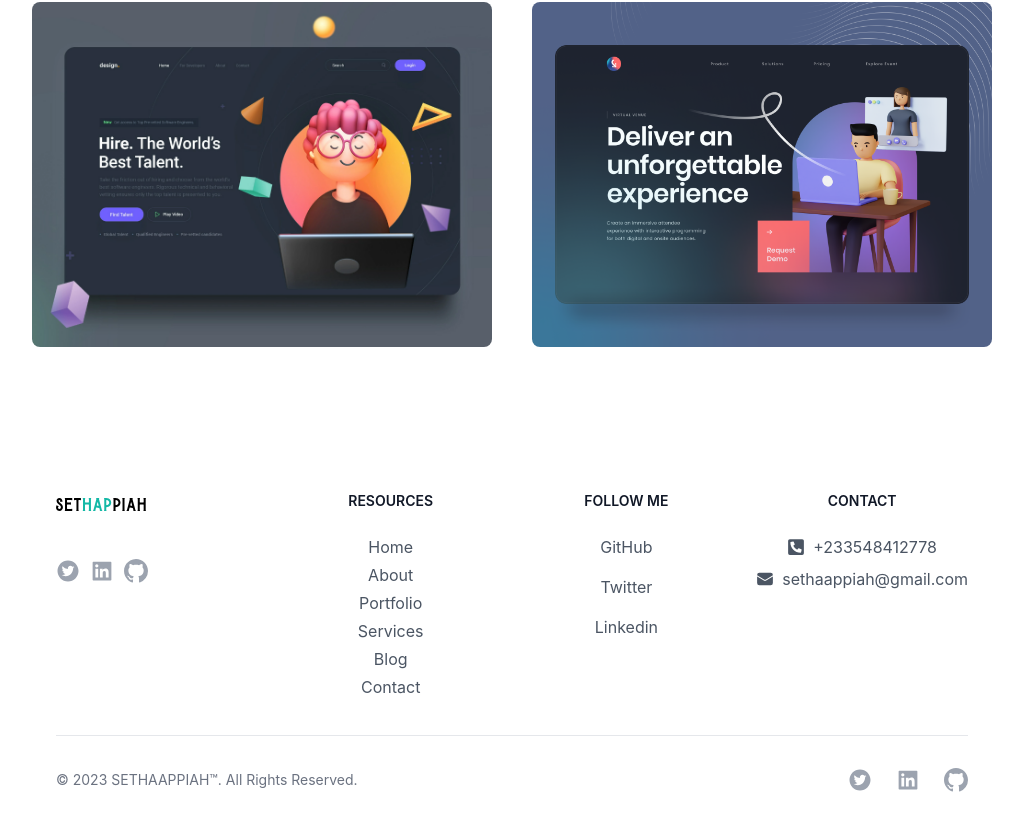
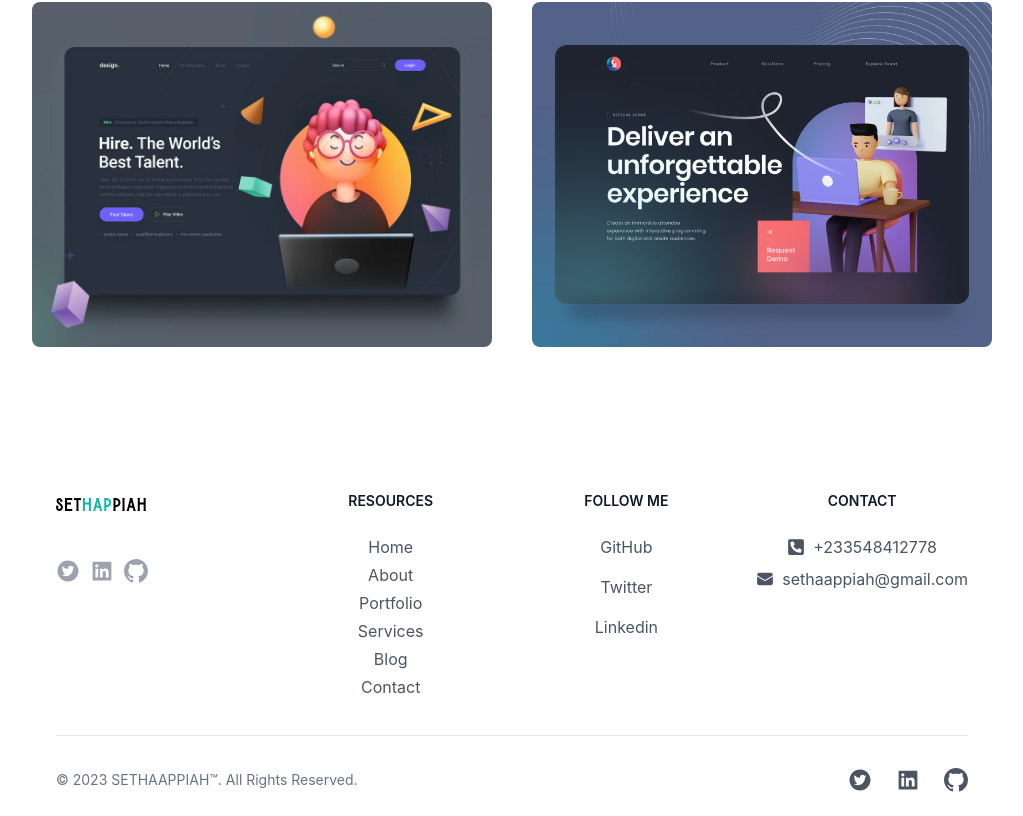
Before and after one commit to Golyn/next-portfolio, a Next.js app: page / in a window 1280 px wide. Shown: the part 3525-4341 px from the top of the page, without its empty margins (128-1151 px from the left). Built offline with nearby package versions, Linux system fonts and the light colour scheme.

Commit message:
Footer styling updated

```diff
--- a/components/Footer.js
+++ b/components/Footer.js
@@ -133,16 +133,16 @@ const Footer = () => {
         </span>
         <div className="justify-center flex mt-4 space-x-6 sm:justify-center sm:mt-0 text-2xl">
           <Link href="https://twitter.com/debug260" target="_blank">
-            <AiFillTwitterCircle className="text-gray-400 dark:text-teal-600" />
+            <AiFillTwitterCircle className="text-gray-600 dark:text-teal-600" />
           </Link>
           <Link
             href="https://www.linkedin.com/in/seth-a-amankwah-452700120/"
             target="_blank"
           >
-            <AiFillLinkedin className="text-gray-400 dark:text-teal-600" />
+            <AiFillLinkedin className="text-gray-600 dark:text-teal-600" />
           </Link>
           <Link href="https://github.com/Golyn" target="_blank">
-            <BsGithub className="text-gray-400 dark:text-teal-600" />{' '}
+            <BsGithub className="text-gray-600 dark:text-teal-600" />{' '}
           </Link>
         </div>
       </div>
```
